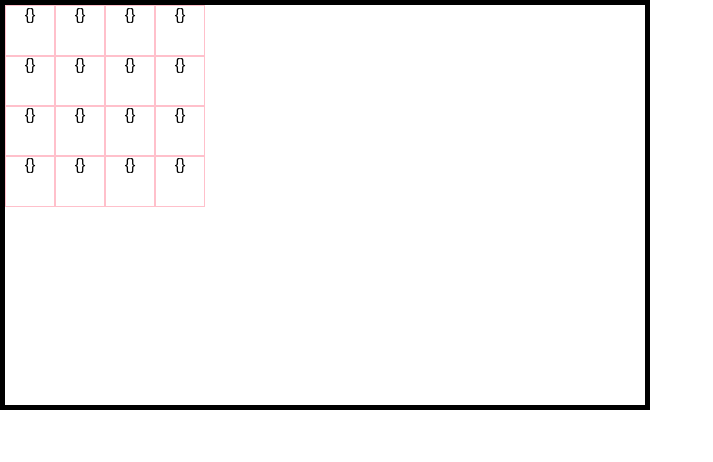
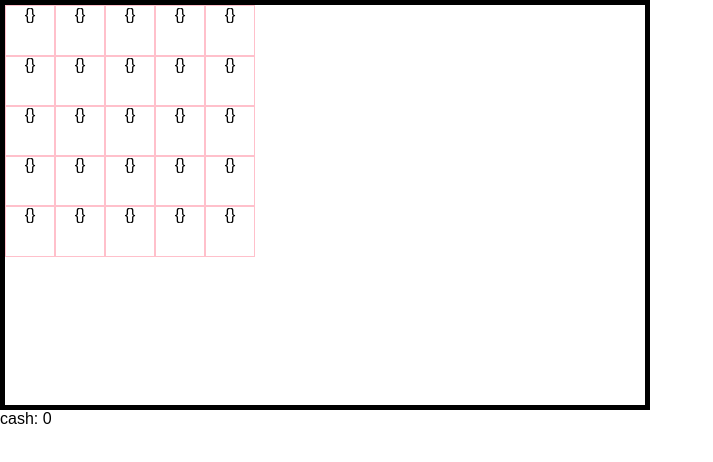
Before and after one commit to schu34/power, a React (Create React App) app: page / in a window 1280 px wide. Shown: the top 462 px of the page, without its empty margins (0-713 px from the left). Built offline with nearby package versions, Linux system fonts and the light colour scheme.

Commit message:
setting up initial state/tick structure'

```diff
--- a/package.json
+++ b/package.json
@@ -14,10 +14,6 @@
     "eject": "react-scripts eject"
   },
   "devDependencies": {
-    "eslint": "^4.18.2",
-    "eslint-config-airbnb": "^16.1.0",
-    "eslint-plugin-import": "^2.9.0",
-    "eslint-plugin-jsx-a11y": "^6.0.3",
-    "eslint-plugin-react": "^7.7.0"
+    "standard": "*"
   }
 }
--- a/src/App.jsx
+++ b/src/App.jsx
@@ -6,21 +6,34 @@ class App extends Component {
   constructor(props) {
     super(props);
     this.state = {
+      tickLength: 1000,
       power: 0,
       cash: 0,
-      board: [[{}, {}, {}, {}],
-              [{}, {}, {}, {}],
-              [{}, {}, {}, {}],
-              [{}, {}, {}, {}]]
+      cashMultiplier: 1,
+      powerMultiplier: 1,
+      board: [[{}, {}, {}, {}, {}],
+              [{}, {}, {}, {}, {}],
+              [{}, {}, {}, {}, {}],
+              [{}, {}, {}, {}, {}],
+              [{}, {}, {}, {}, {}]]
     };
+    this.addCash = this.addCash.bind(this);
+    this.state.interval = setInterval(this.tick, this.state.tickLength);
+  }
+
+  addCash(amount){
+    const {cash: currentCash, cashMultiplier: multiplier} = this.state
+    console.log("currentCash:", currentCash)
+    this.setState({cash: currentCash + amount * multiplier})
   }
 
   render() {
     return (
       <div className="App">
         <div class="board">
-          <Board data={this.state.board}/>
+          <Board addCash={this.addCash} data={this.state.board}/>
         </div>
+        <div className="stats">{"cash: " + this.state.cash} </div>
       </div>
     );
   }
--- a/src/components/board.jsx
+++ b/src/components/board.jsx
@@ -15,7 +15,7 @@ class Board extends Component {
 							{row.map((cell, i) => {
 								return (
 									<div className="board-col">
-										<BoardCell key={i} contents={cell} />
+										<BoardCell addCash={this.props.addCash} key={i} contents={cell} />
 									</div>
 								);
 							})}
```
Also changed, not shown: 1 other file (tests, documents, lock files or other folders).
